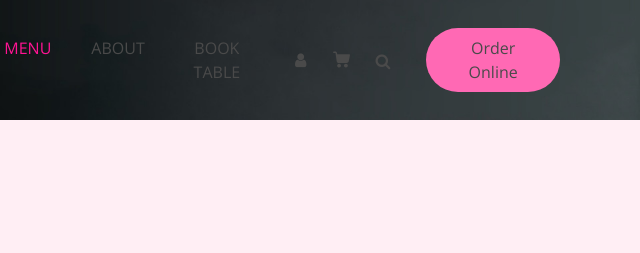
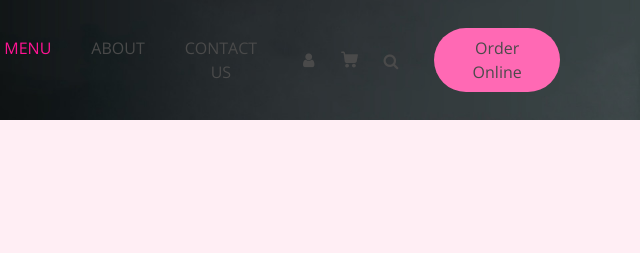
Before and after one commit to sajid199/new-bootique, a plain HTML site: page contact.html in a window 1280 px wide. Shown: the top 253 px of the page, 640-1280 px from the left. Drawn offline with nearby package versions, Linux system fonts and the light colour scheme; some packages are replaced by stand-ins of ours.

Commit message:
updated the contact page

```diff
--- a/book.html
+++ b/contact.html
@@ -66,7 +66,7 @@
                 <a class="nav-link" href="about.html">About</a>
               </li>
               <li class="nav-item">
-                <a class="nav-link" href="book.html">Book Table</a>
+                <a class="nav-link" href="contact.html">Contact Us</a>
               </li>
             </ul>
             <div class="user_option ml-3">
```
